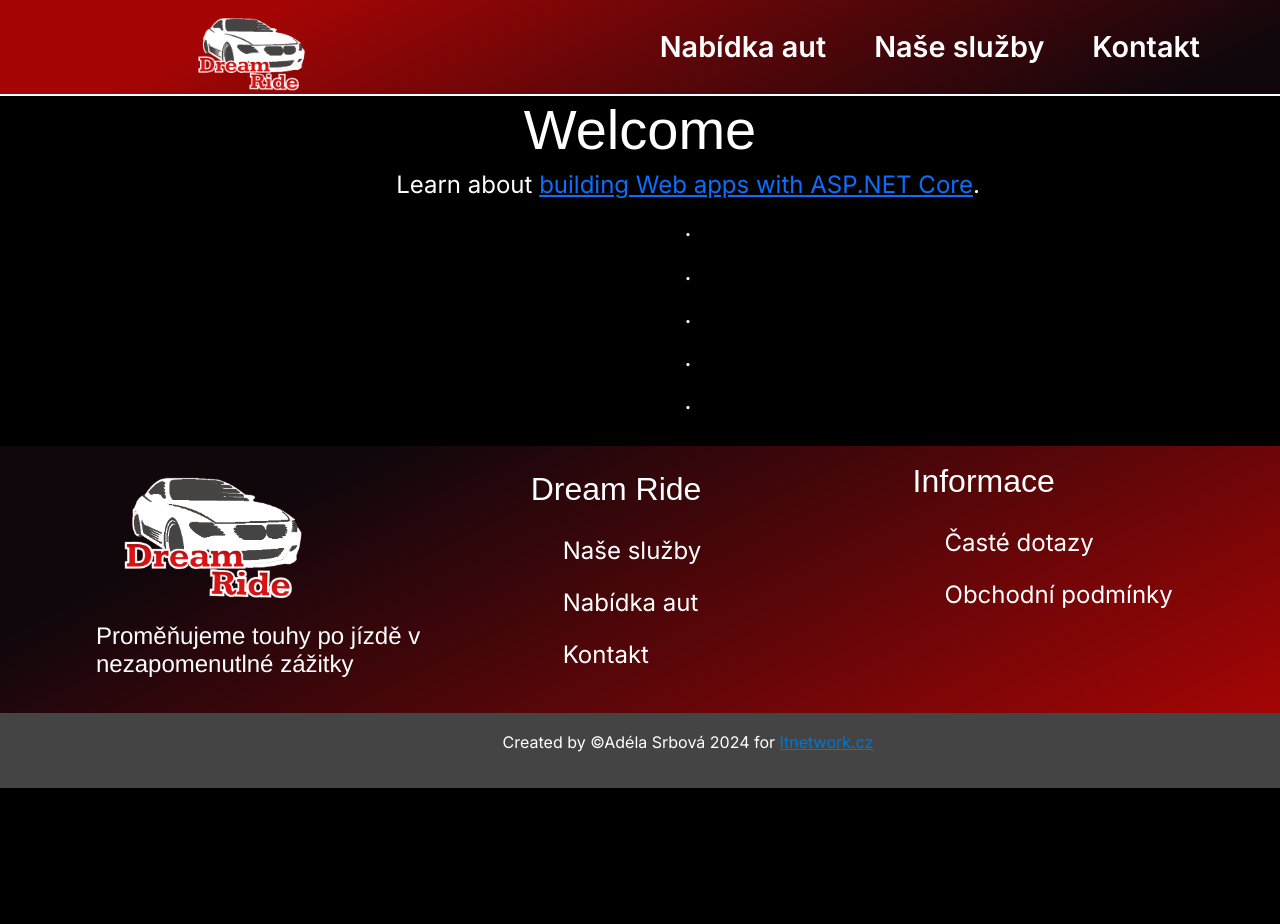
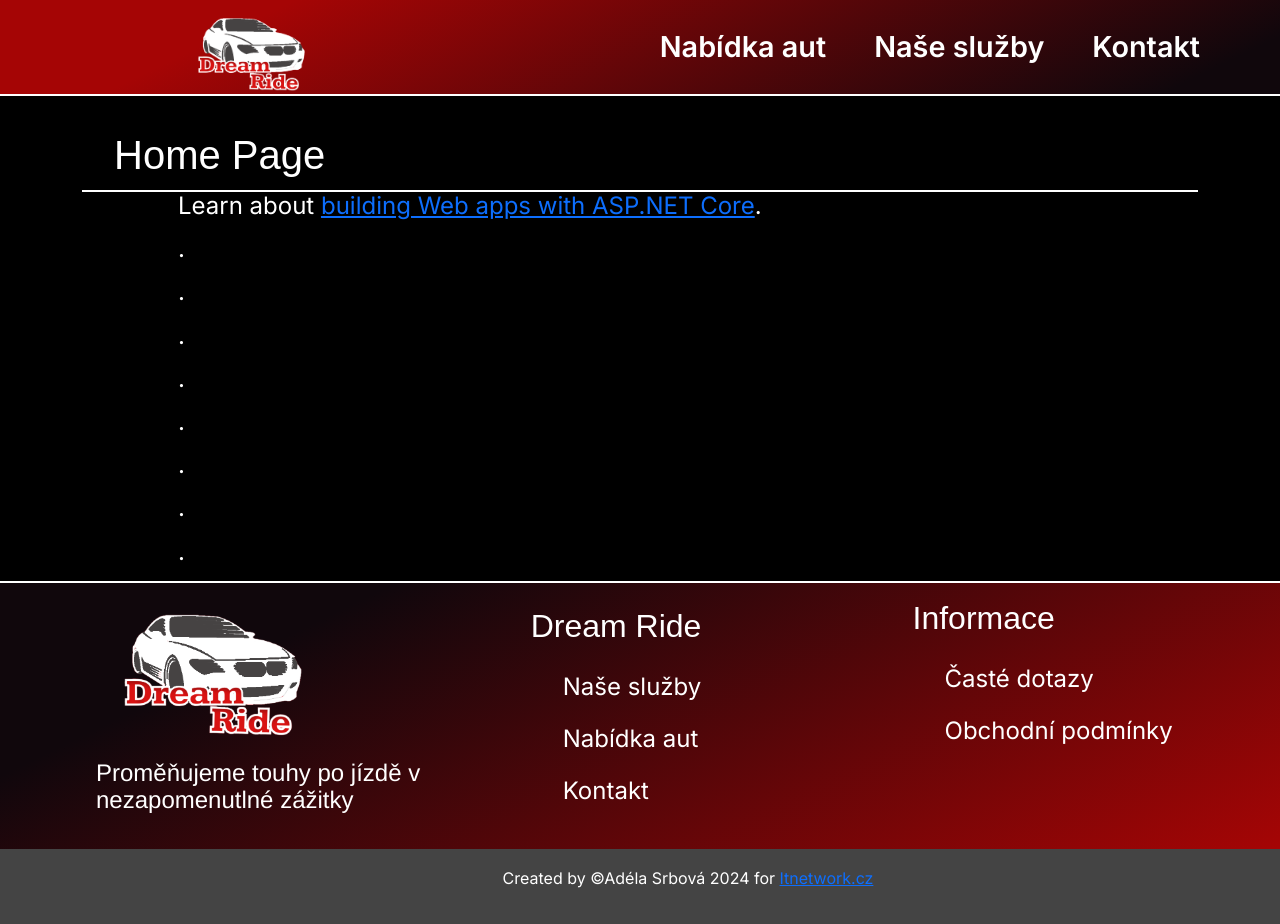
Before and after one commit to Eraya13/Car-rental-DreamRIde, an ASP.NET Core app: page / in a window 1280 px wide. Before the commit the page ends 788 px from the top, so only its background shows below. Run offline with ASP.NET Core 8, Linux system fonts and the light colour scheme; style sheets or scripts are compiled from the project's sources.

Commit message:
Update of CSS of web
+ border-top footer
+ page-container (all items no doing flex and we don't see bg of body if little content)
+ padding-top h1 (looks better)

```diff
--- a/ASP.NET-Core_web/Autopujcovna_DreamRide/Views/Home/Index.cshtml
+++ b/ASP.NET-Core_web/Autopujcovna_DreamRide/Views/Home/Index.cshtml
@@ -2,12 +2,15 @@
     ViewData["Title"] = "Home Page";
 }
 
-<div class="text-center">
-    <h1 class="display-4">Welcome</h1>
+<div>
+   @*  <h1 class="display-4">Welcome</h1> *@
     <p>Learn about <a href="https://learn.microsoft.com/aspnet/core">building Web apps with ASP.NET Core</a>.</p>
     <p>.</p>
     <p>.</p>
     <p>.</p>
     <p>.</p>
     <p>.</p>
+    <p>.</p>
+    <p>.</p>
+    <p>.</p>
 </div>
--- a/ASP.NET-Core_web/Autopujcovna_DreamRide/Views/Shared/_Layout.cshtml
+++ b/ASP.NET-Core_web/Autopujcovna_DreamRide/Views/Shared/_Layout.cshtml
@@ -15,9 +15,9 @@
 
     <link rel="stylesheet" href="~/lib/bootstrap/dist/css/bootstrap.min.css" />
     <link rel="stylesheet" href="~/css/site.css" asp-append-version="true" />       @*nezapomenout styly nakopirovat sem - toto přepíše bootstrap*@
-    <link rel="stylesheet" href="~/Autopujcovna_DreamRide.styles.css" asp-append-version="true" />
 </head>
 <body>
+    <div class="page-container">
         <header class="bg-gradient-red-black header-font">
             <div class="logo">
                 <a asp-controller="Home" asp-action="Index">
@@ -35,7 +35,10 @@
             </nav>
         </header>
         <div class="container">
-        <main role="main" class="pb-3">
+            <header>
+                <h1>@ViewData["Title"]</h1>     @*generování nadpisu z ViewData*@
+            </header>
+            <main role="main" class="content-wrap">
                 @RenderBody()
             </main>
         </div>
@@ -72,6 +75,7 @@
                 <p class="sm">Created by &copy;Adéla Srbová @DateTime.Now.Year for <a href="https://itnetwork.cz"/>Itnetwork.cz</p>
             </section>
         </footer>
+    </div>
     <script src="~/lib/jquery/dist/jquery.min.js"></script>
     <script src="~/lib/bootstrap/dist/js/bootstrap.bundle.min.js"></script>
     <script src="~/js/site.js" asp-append-version="true"></script>
--- a/ASP.NET-Core_web/Autopujcovna_DreamRide/wwwroot/css/site.css
+++ b/ASP.NET-Core_web/Autopujcovna_DreamRide/wwwroot/css/site.css
@@ -2,9 +2,10 @@
   box-shadow: 0 0 0 0.1rem white, 0 0 0 0.25rem #258cfb;
 }
 
-html {
-  position: relative;
-  min-height: 100%;
+html, body {
+  height: 100%;
+  margin: 0;
+  padding: 0;
 }
 
 /*My css*/
@@ -35,8 +36,23 @@ a:hover {
     color:currentColor;
 }
 
+h1 {
+    padding-top: 2rem;
+}
+
 h1, h2, h3, h4, h5, h6 {
     font-family: sans-serif;
+}
+
+/*zajišťuje aby se roztáhli všechny prvky a nezůstalo background body vidět*/
+.page-container {
+    display: flex;
+    flex-direction: column;
+    min-height: 100vh;
+}
+
+.content-wrap {
+    flex: 1; /* This makes sure the main content takes up the available space */
 }
 
 .p-title {
@@ -127,6 +143,7 @@ article p {
 /*-----footer settings-----*/
 footer {
     width: 100%;
+    border-top: 2px solid white;
 }
 
 .footer-nav {
```
Also changed, not shown: 1 other file. Lines whose indentation alone changed are shown as unchanged.
